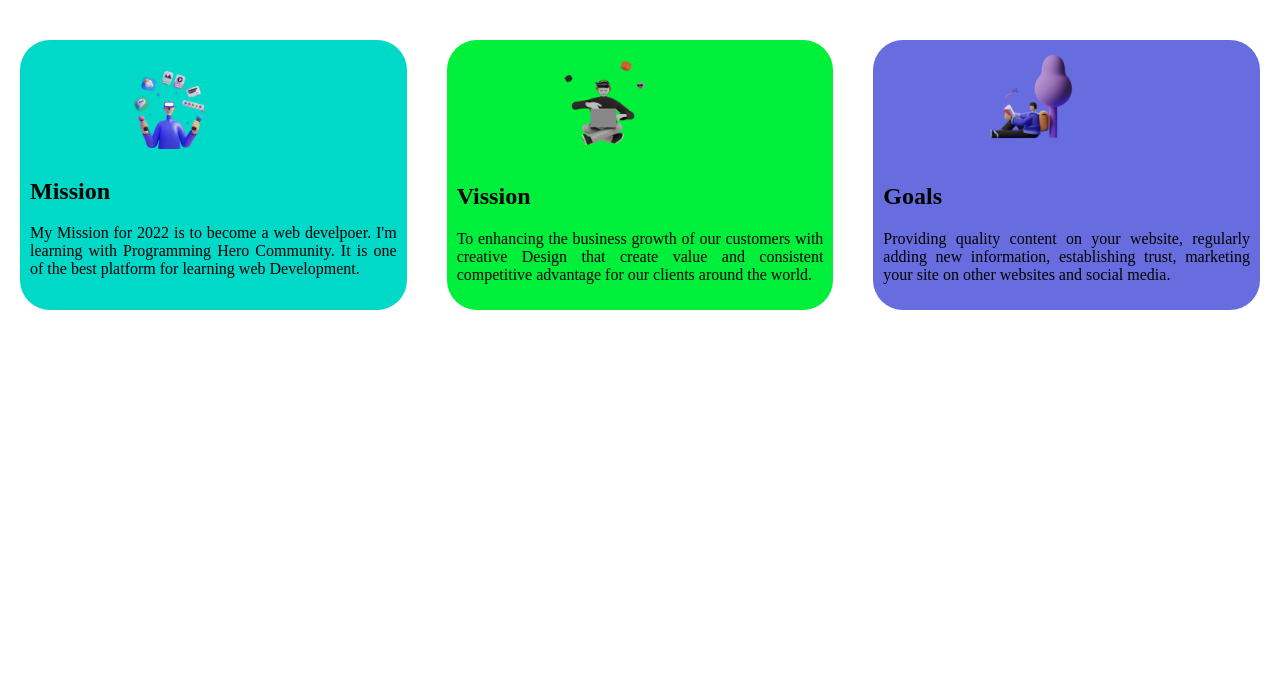
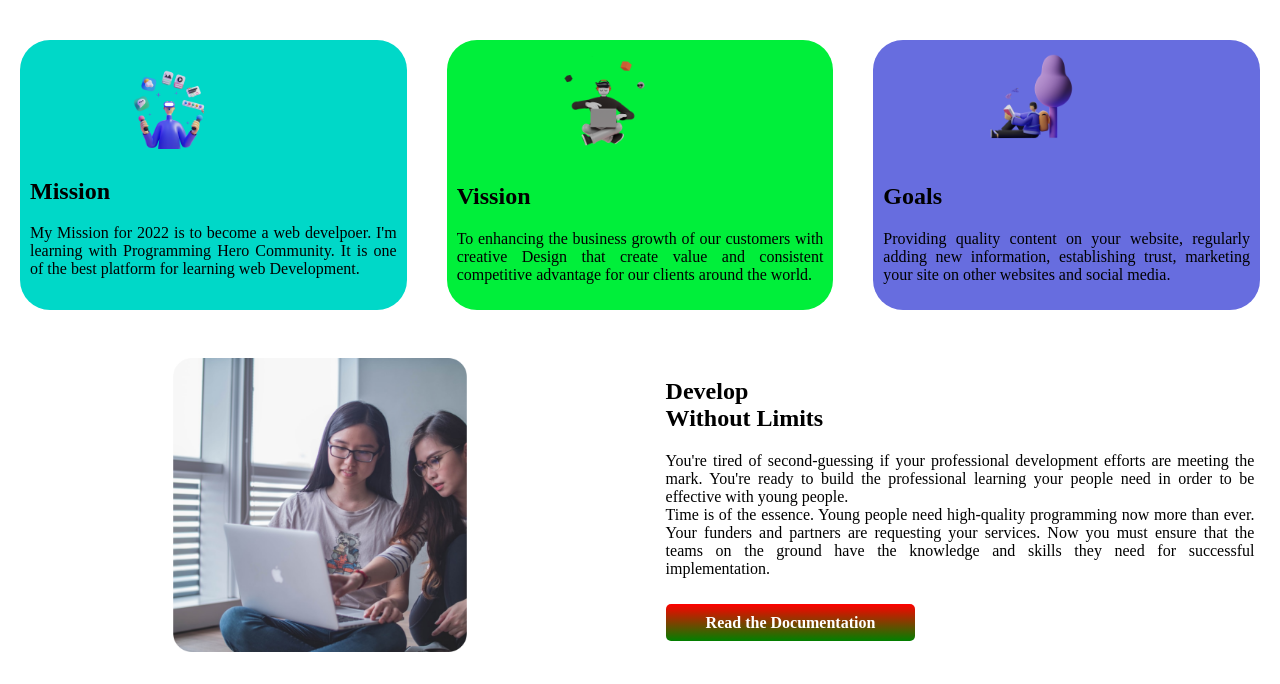
Before and after one commit to TouhedurRahman/mission-2022-trk, a plain HTML site: page index.html in a window 1280 px wide. Shown: the part 529-1213 px from the top of the page. Before the commit the page ends 861 px from the top, so only its background shows below. Drawn offline with Linux system fonts and the light colour scheme.

Commit message:
fourth-section-added

```diff
--- a/index.html
+++ b/index.html
@@ -69,6 +69,25 @@
         </div>
     </section>
 
+    <section class="display-section">
+        <div class="half-width">
+            <img src="images/coding.png" alt="coding-picture">
+        </div>
+        <div class="half-width">
+            <h1>Develop <br>Without Limits</h1>
+            <p class="paragraph">
+                You're tired of second-guessing if your professional development efforts are meeting the mark. You're
+                ready to build the professional learning your people need in order to be effective with young people.
+                <br>
+                Time is of the essence. Young people need high-quality programming now more than ever. Your funders and
+                partners are requesting your services. Now you must ensure that the teams on the ground have the
+                knowledge and skills
+                they need for successful implementation.<br><br><br>
+            </p>
+            <a class="button-style" target="_blank" href="">Read the Documentation</a>
+        </div>
+    </section>
+
 </body>
 
 </html>
```
